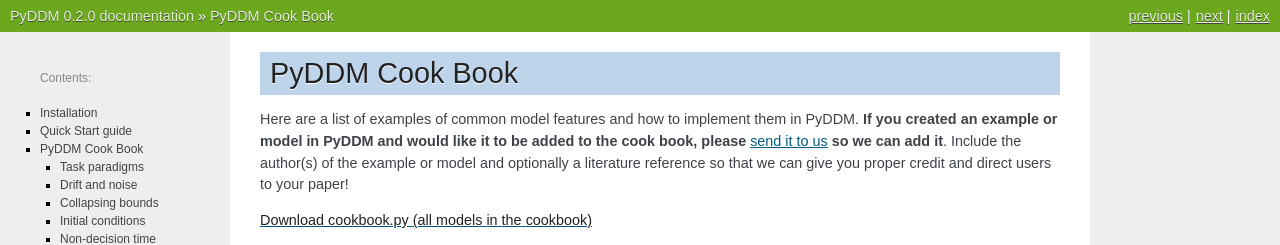
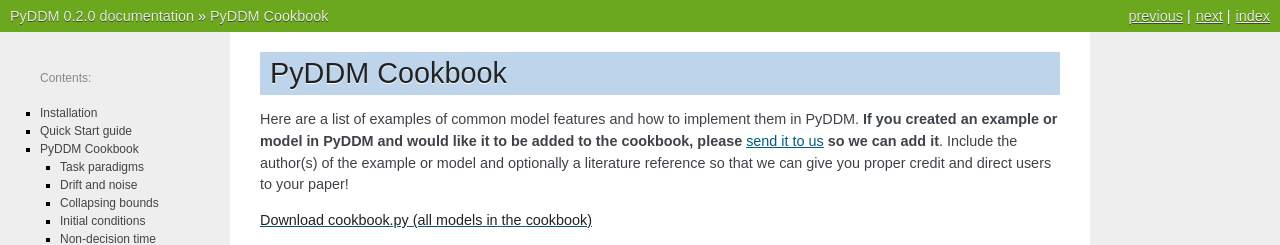
Before and after one commit to mwshinn/PyDDM, a Sphinx documentation site: the page built from doc/cookbook/index.rst, in a window 1280 px wide and 900 px high. Shown: the top 245 px of the window. Built offline with Sphinx 7.4.7, drawn with Linux system fonts in a browser that asks for light colours; formulas are drawn with MathJax 3; some of the changed text lies outside the part shown.

Commit message:
cook book -> cookbook

```diff
--- a/doc/cookbook/index.rst
+++ b/doc/cookbook/index.rst
@@ -1,9 +1,9 @@
-PyDDM Cook Book
+PyDDM Cookbook
 ===============
 
 Here are a list of examples of common model features and how to
 implement them in PyDDM.  **If you created an example or model in
-PyDDM and would like it to be added to the cook book, please** `send
+PyDDM and would like it to be added to the cookbook, please** `send
 it to us <mailto:maxwell.shinn@yale.edu>`_ **so we can add it**.
 Include the author(s) of the example or model and optionally a
 literature reference so that we can give you proper credit and direct
```
